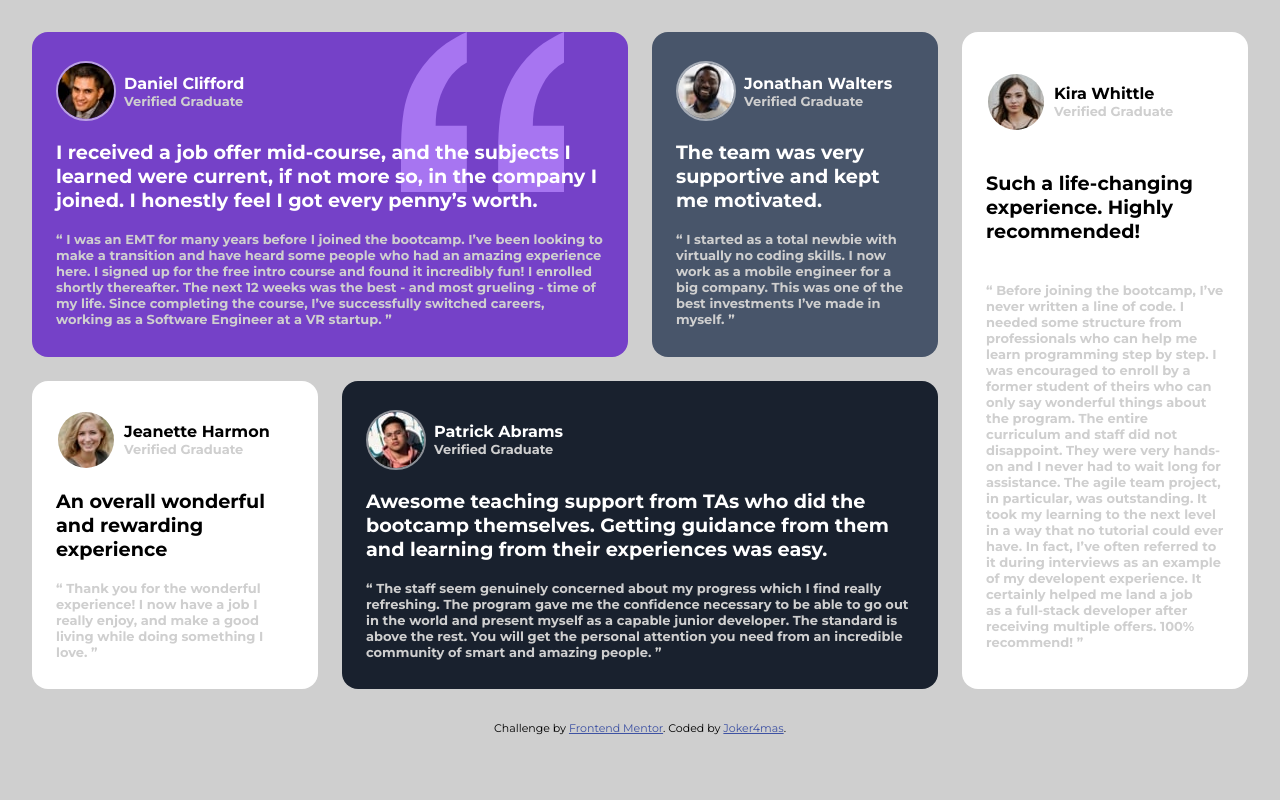
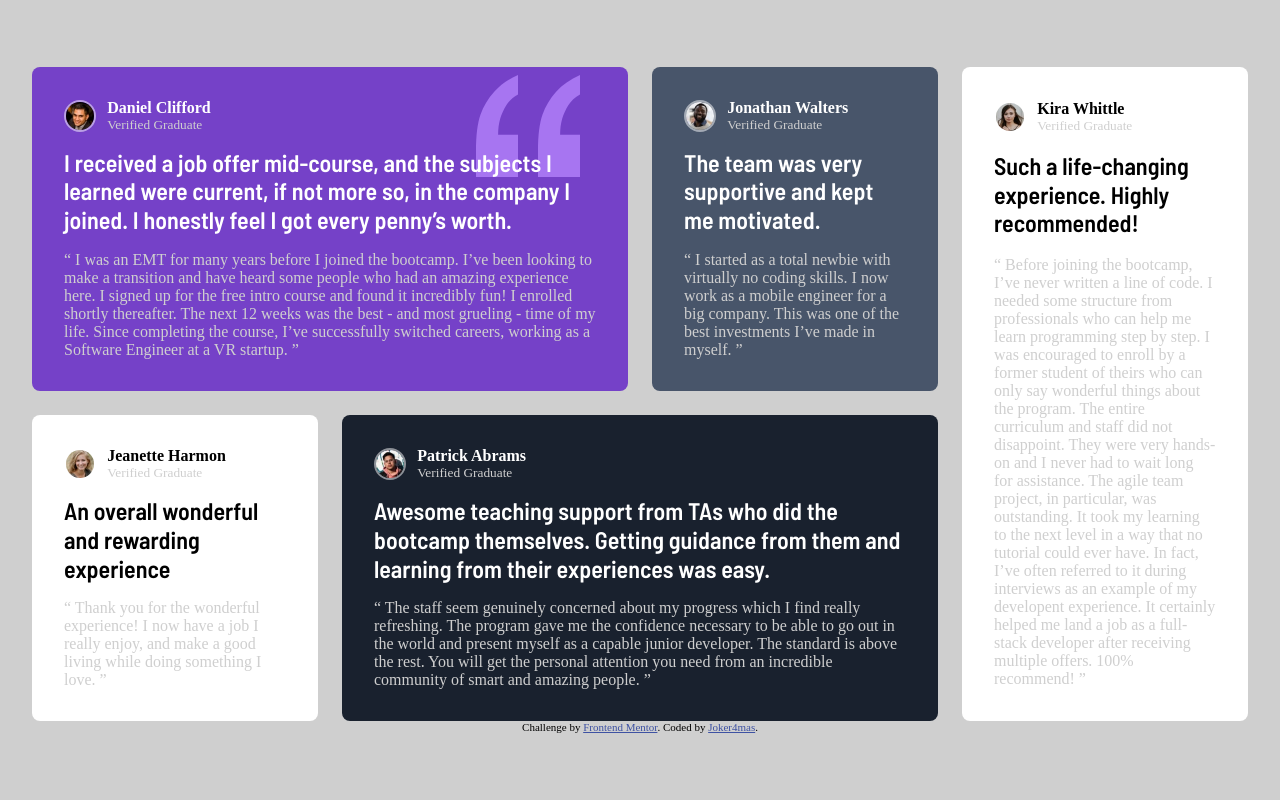
Before and after one commit to Joker4mas/Testimonial-Grid-FE, a plain HTML site: page index.html in a window 1280 px wide. Drawn offline with Linux system fonts and the light colour scheme.

Commit message:
fixed errors and fonts

```diff
--- a/index.html
+++ b/index.html
@@ -30,7 +30,7 @@
             <p>Verified Graduate</p>
           </div>
         </div>
-        <span class="bold-text">
+        <span class="bold-text barlow-semi-condensed-semibold">
           I received a job offer mid-course, and the subjects I learned were
           current, if not more so, in the company I joined. I honestly feel I
           got every penny’s worth.
@@ -47,7 +47,7 @@
       </div>
 
       <!-- Waters card -->
-      <div class="walter details-container">
+      <div class="walter details-container White-text">
         <div class="card-header">
           <img src="/images/image-jonathan.jpg" alt="Johnathan walter" />
           <div class="name">
@@ -55,7 +55,7 @@
             <p>Verified Graduate</p>
           </div>
         </div>
-        <span class="bold-text"
+        <span class="bold-text barlow-semi-condensed-semibold"
           >The team was very supportive and kept me motivated.</span
         >
         <p class="text">
@@ -74,7 +74,7 @@
             <p>Verified Graduate</p>
           </div>
         </div>
-        <span class="bold-text"
+        <span class="bold-text barlow-semi-condensed-semibold"
           >An overall wonderful and rewarding experience</span
         >
         <p class="text">
@@ -83,7 +83,7 @@
         </p>
       </div>
       <!-- Patrick card -->
-      <div class="patrick details-container grid-cols-span-2">
+      <div class="patrick details-container grid-cols-span-2 White-text">
         <div class="card-header">
           <img src="/images/image-patrick.jpg" alt="Patrick Abrams" />
           <div class="name">
@@ -91,7 +91,7 @@
             <p>Verified Graduate</p>
           </div>
         </div>
-        <span class="bold-text">
+        <span class="bold-text barlow-semi-condensed-semibold">
           Awesome teaching support from TAs who did the bootcamp themselves.
           Getting guidance from them and learning from their experiences was
           easy.
@@ -114,7 +114,7 @@
             <p>Verified Graduate</p>
           </div>
         </div>
-        <span class="bold-text"
+        <span class="bold-text barlow-semi-condensed-semibold"
           >Such a life-changing experience. Highly recommended!</span
         >
 
--- a/style.css
+++ b/style.css
@@ -16,6 +16,46 @@
 
 }
 
+.barlow-semi-condensed-thin {
+    font-family: "Barlow Semi Condensed", serif;
+    font-weight: 100;
+    font-style: normal;
+}
+
+.barlow-semi-condensed-extralight {
+    font-family: "Barlow Semi Condensed", serif;
+    font-weight: 200;
+    font-style: normal;
+}
+
+.barlow-semi-condensed-light {
+    font-family: "Barlow Semi Condensed", serif;
+    font-weight: 300;
+    font-style: normal;
+}
+
+.barlow-semi-condensed-regular {
+    font-family: "Barlow Semi Condensed", serif;
+    font-weight: 400;
+    font-style: normal;
+}
+
+.barlow-semi-condensed-medium {
+    font-family: "Barlow Semi Condensed", serif;
+    font-weight: 500;
+    font-style: normal;
+}
+
+.barlow-semi-condensed-semibold {
+    font-family: "Barlow Semi Condensed", serif;
+    line-height: 1.2em;
+    font-size: 1.5em;
+    font-weight: 600;
+    font-style: normal;
+}
+
+
+
 /* 1. Use a more-intuitive box-sizing model */
 *, *::before, *::after {
     box-sizing: border-box;
@@ -27,13 +67,12 @@
 }
 
 body {
-    /* 3. Add accessible line-height */
-    /* 4. Improve text rendering */
     -webkit-font-smoothing: antialiased;
     display: grid;
-    place-content: content;
+    place-items: center;
+    place-content: center;
     min-height: 100vh;
-    font-family: "Montserrat", serif;
+    padding: 1rem 0;
     background-color: var(--LightGray);
 
 }
@@ -67,8 +106,6 @@ main {
     display: grid;
     gap: 1.5rem;
     width: min(95%, 80rem);
-    padding-block: 2rem;
-    margin-inline: auto;
 }
 
 @media (min-width: 50em) {
@@ -85,6 +122,10 @@ main {
         grid-column: 4;
         grid-row: 1 / span 2;
     }
+
+    .clifford .quotes {
+        min-height: 10%;
+    }
 }
 
 .bg-white {
@@ -99,69 +140,64 @@ main {
 
 .clifford .quotes {
     position: absolute;
-    height: 20vh;
-    top: 0;
-    right: 4rem;
+    min-height: 30%;
+    top: .5rem;
+    right: 3rem;
     background-size: cover;
     background-position: right;
     background-repeat: no-repeat;
 }
 
-.clifford .card-header {
-    z-index: 1;
-}
 
 .clifford span {
     z-index: 1;
 }
 
-.clifford .card-header p {
-    color: var(--LightGray);
+.White-text {
+    color: var(--White);
 }
 
 .patrick {
     background-color: var(--VeryDarkBlackishBlue);
-    color: var(--White);
 }
-
 
 .walter {
     background-color: var(--VeryDarkGrayishBlue);
-    color: var(--White);
 }
 
 .details-container {
     display: grid;
     align-items: center;
-    gap: .5rem;
-    padding: 1.5rem;
-    width: 100%;
-    border-radius: 1rem;
+    gap: 1rem;
+    padding: 2rem;
+    border-radius: .5rem;
 }
 
-.details-container p {
-    font-size: small;
+.text {
+    font-size: 1em;
     color: var(--LightGray);
-    font-weight: bold;
 }
 
 .card-header {
     display: flex;
     flex-direction: row;
+    width: fit-content;
+    gap: .7rem;
     align-items: center;
-    justify-content: flex-start;
-    gap: .5rem;
+}
+
+.card-header p {
+    font-size: smaller;
+    color: var(--LightGray);
 }
 
 .card-header img {
+    width: 2rem;
     border-radius: 50%;
     border: 2px solid rgb(255, 255, 255, 0.5);
 }
 
-.bold-text {
-    font-size: 1.2em;
-    font-weight: bold;
-}
+
 
 
 
```
Also changed, not shown: images/shot-01.png (added), images/shot-1.png (deleted), 2 other files.
